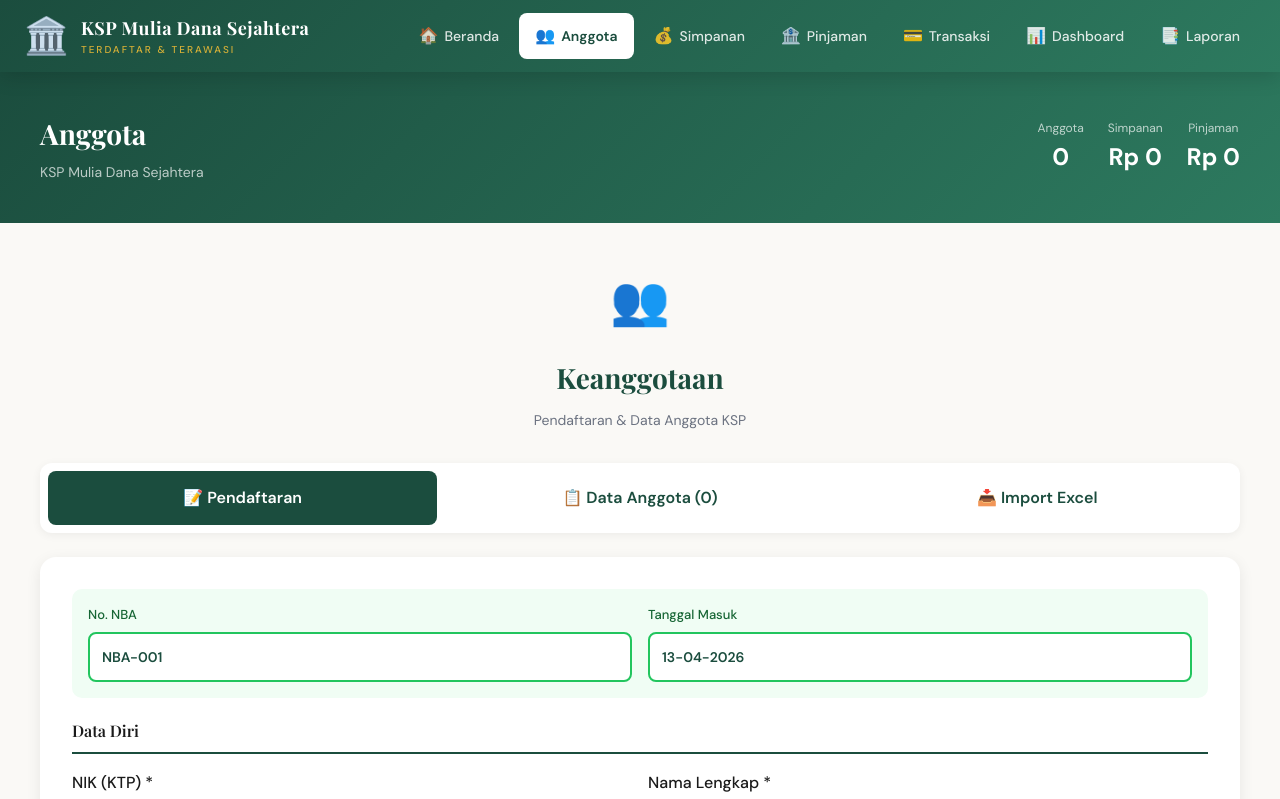
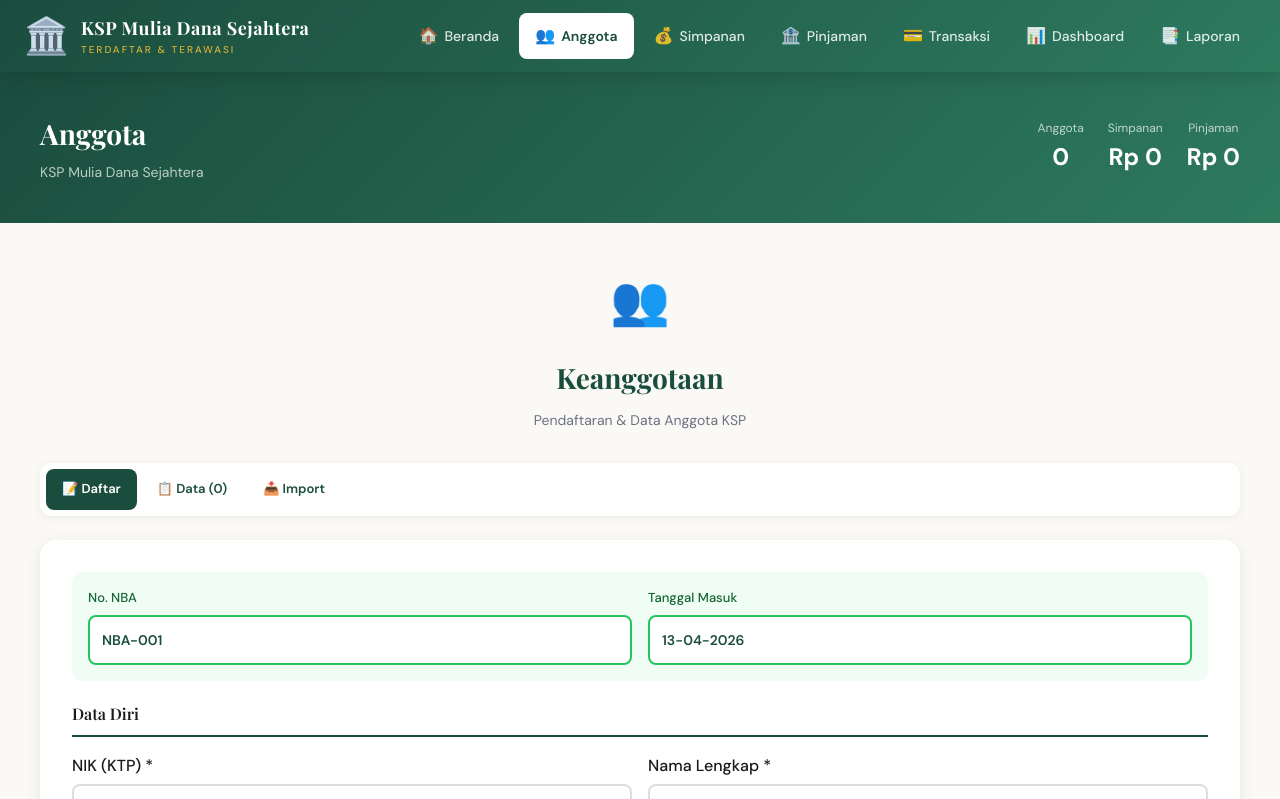
Before and after one commit to manangindu81-design/mds, a Next.js app: page /anggota in a window 1280 px wide. Shown: the top 799 px of the page. Built offline with nearby package versions, Linux system fonts and the light colour scheme; a web font is replaced by a local one.

Commit message:
Style: make navigation buttons more compact in anggota page

```diff
--- a/src/app/anggota/page.tsx
+++ b/src/app/anggota/page.tsx
@@ -464,10 +464,10 @@ export default function AnggotaPage() {
         <p style={{ fontSize: 14, color: "#6b7280" }}>Pendaftaran & Data Anggota KSP</p>
       </div>
 
-      <div style={{ display: "flex", gap: 8, marginBottom: 24, background: "white", padding: 8, borderRadius: 12, boxShadow: "0 2px 10px rgba(0,0,0,0.06)" }}>
-        <button onClick={() => setActiveTab("data")} style={{ flex: 1, padding: "14px 24px", border: "none", borderRadius: 8, background: activeTab === "data" ? "#1B4D3E" : "transparent", color: activeTab === "data" ? "white" : "#1B4D3E", fontWeight: 600, cursor: "pointer" }}>📝 Pendaftaran</button>
-        <button onClick={() => setActiveTab("daftar")} style={{ flex: 1, padding: "14px 24px", border: "none", borderRadius: 8, background: activeTab === "daftar" ? "#1B4D3E" : "transparent", color: activeTab === "daftar" ? "white" : "#1B4D3E", fontWeight: 600, cursor: "pointer" }}>📋 Data Anggota ({anggota.length})</button>
-        <button onClick={() => setActiveTab("import")} style={{ flex: 1, padding: "14px 24px", border: "none", borderRadius: 8, background: activeTab === "import" ? "#1B4D3E" : "transparent", color: activeTab === "import" ? "white" : "#1B4D3E", fontWeight: 600, cursor: "pointer" }}>📥 Import Excel</button>
+      <div style={{ display: "flex", gap: 4, marginBottom: 24, background: "white", padding: 6, borderRadius: 12, boxShadow: "0 2px 10px rgba(0,0,0,0.06)", overflowX: "auto" }}>
+        <button onClick={() => setActiveTab("data")} style={{ padding: "10px 16px", border: "none", borderRadius: 8, background: activeTab === "data" ? "#1B4D3E" : "transparent", color: activeTab === "data" ? "white" : "#1B4D3E", fontWeight: 600, fontSize: 13, cursor: "pointer", whiteSpace: "nowrap" }}>📝 Daftar</button>
+        <button onClick={() => setActiveTab("daftar")} style={{ padding: "10px 16px", border: "none", borderRadius: 8, background: activeTab === "daftar" ? "#1B4D3E" : "transparent", color: activeTab === "daftar" ? "white" : "#1B4D3E", fontWeight: 600, fontSize: 13, cursor: "pointer", whiteSpace: "nowrap" }}>📋 Data ({anggota.length})</button>
+        <button onClick={() => setActiveTab("import")} style={{ padding: "10px 16px", border: "none", borderRadius: 8, background: activeTab === "import" ? "#1B4D3E" : "transparent", color: activeTab === "import" ? "white" : "#1B4D3E", fontWeight: 600, fontSize: 13, cursor: "pointer", whiteSpace: "nowrap" }}>📥 Import</button>
       </div>
 
       {activeTab === "import" && (
```
